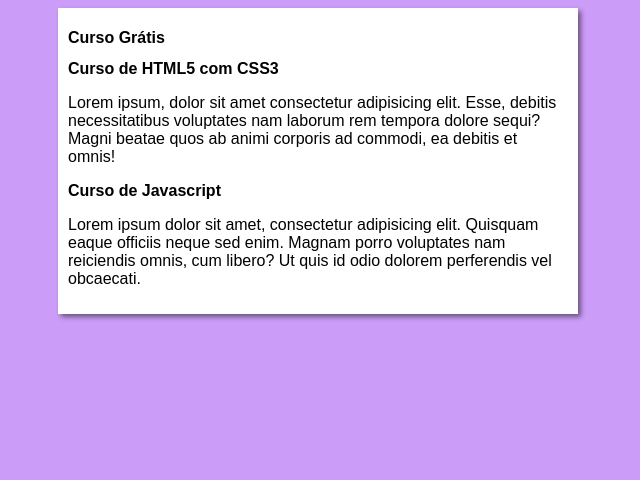
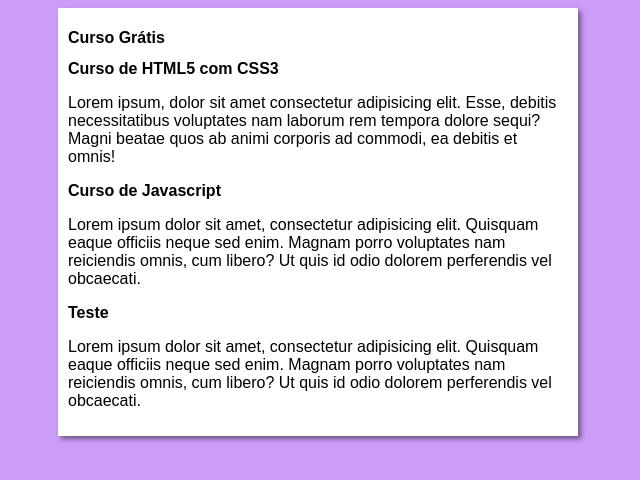
Before and after one commit to MarceloFilipe13/projeto-site, a plain HTML site: page index.html in a window 1280 px wide. Shown: the whole page, without its empty margins (322-962 px from the left). Drawn offline with Linux system fonts and the light colour scheme.

Commit message:
Atualizar o index.html

```diff
--- a/index.html
+++ b/index.html
@@ -20,6 +20,10 @@
             <h2>Curso de Javascript</h2>
             <p>Lorem ipsum dolor sit amet, consectetur adipisicing elit. Quisquam eaque officiis neque sed enim. Magnam porro voluptates nam reiciendis omnis, cum libero? Ut quis id odio dolorem perferendis vel obcaecati.</p>
         </article>
+        <article>
+            <h3>Teste</h3>
+            <p>Lorem ipsum dolor sit amet, consectetur adipisicing elit. Quisquam eaque officiis neque sed enim. Magnam porro voluptates nam reiciendis omnis, cum libero? Ut quis id odio dolorem perferendis vel obcaecati.</p>
+        </article>
     </main>
 </body>
 </html>
```
